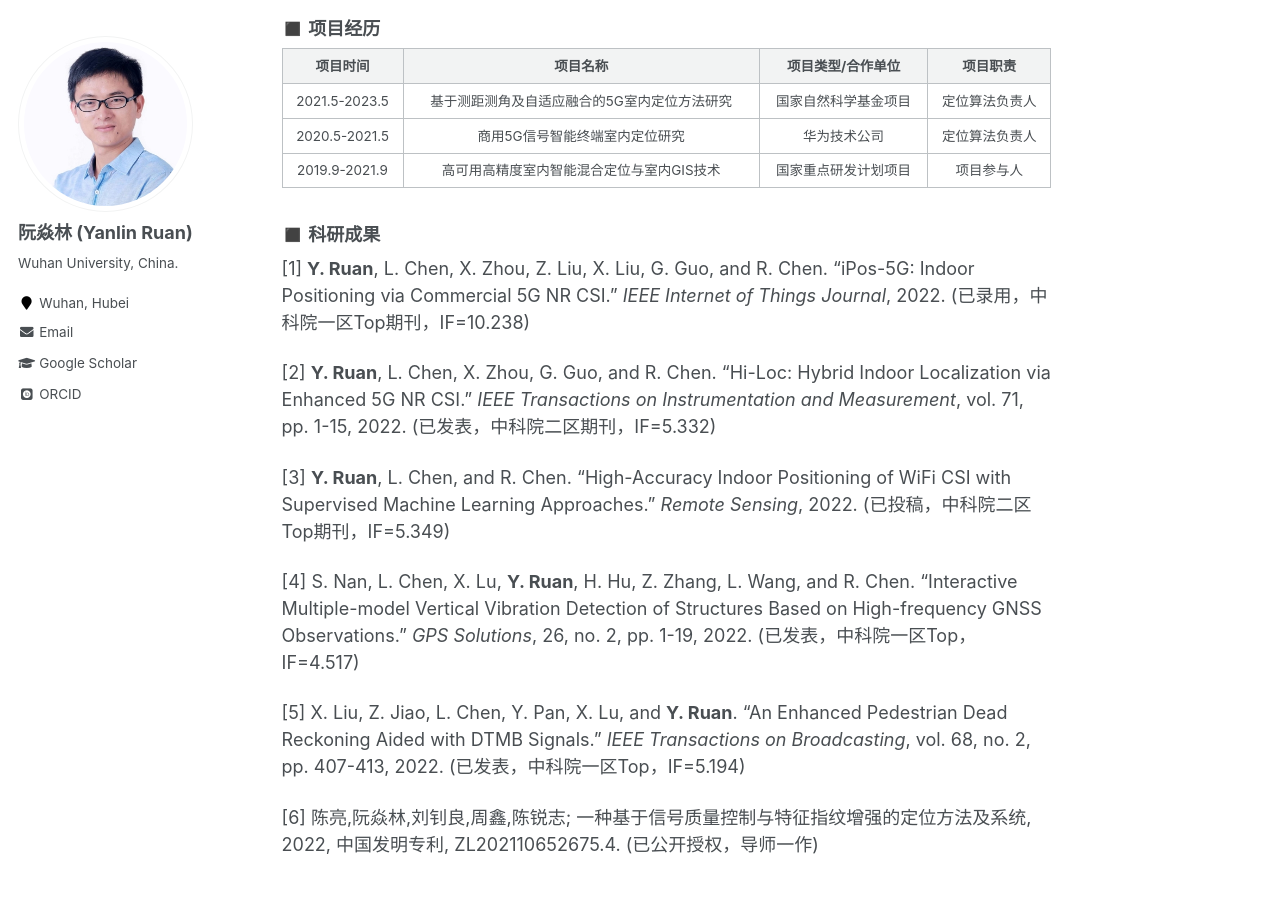
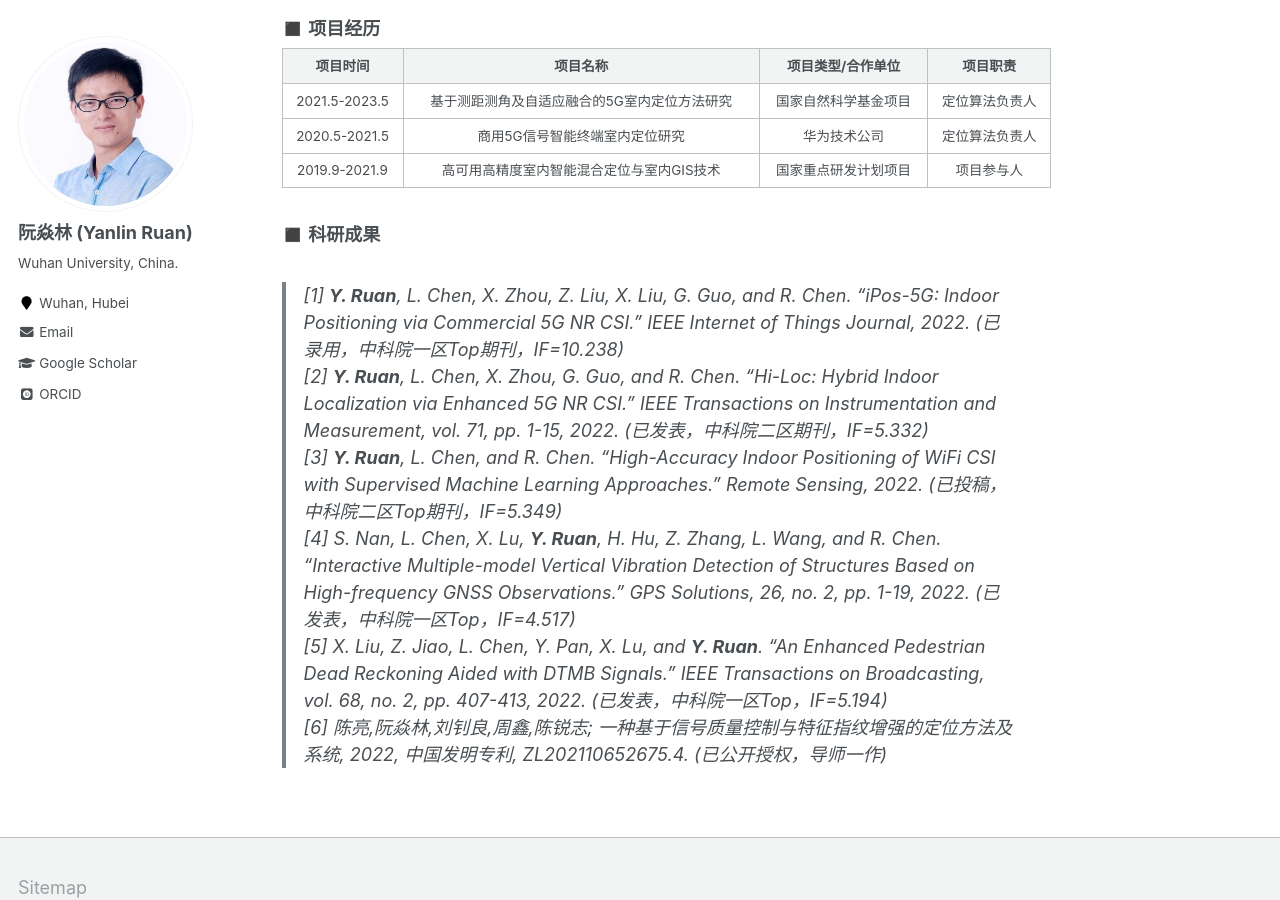
Before and after one commit to whuryl/whuryl.github.io, a Jekyll site: the page built from _pages/about.md, in a window 1280 px wide and 900 px high, scrolled down 842 px. Built offline with Jekyll 4.4.1, drawn with Linux system fonts in a browser that asks for light colours; some web fonts are replaced.

```diff
--- a/_pages/about.md
+++ b/_pages/about.md
@@ -44,14 +44,9 @@ redirect_from:
 
 ### ◼️ 科研成果
 
-[1]	**Y. Ruan**, L. Chen, X. Zhou, Z. Liu, X. Liu, G. Guo, and R. Chen. "iPos-5G: Indoor Positioning via Commercial 5G NR CSI." *IEEE Internet of Things Journal*, 2022. (已录用，中科院一区Top期刊，IF=10.238)
-
-[2]	**Y. Ruan**, L. Chen, X. Zhou, G. Guo, and R. Chen. "Hi-Loc: Hybrid Indoor Localization via Enhanced 5G NR CSI." *IEEE Transactions on Instrumentation and Measurement*, vol. 71, pp. 1-15, 2022. (已发表，中科院二区期刊，IF=5.332)
-
-[3]	**Y. Ruan**, L. Chen, and R. Chen. "High-Accuracy Indoor Positioning of WiFi CSI with Supervised Machine Learning Approaches." *Remote Sensing*, 2022. (已投稿，中科院二区Top期刊，IF=5.349)
-
-[4]	S. Nan, L. Chen, X. Lu, **Y. Ruan**, H. Hu, Z. Zhang, L. Wang, and R. Chen. "Interactive Multiple-model Vertical Vibration Detection of Structures Based on High-frequency GNSS Observations." *GPS Solutions*, 26, no. 2, pp. 1-19, 2022. (已发表，中科院一区Top，IF=4.517)
-
-[5]	X. Liu, Z. Jiao, L. Chen, Y. Pan, X. Lu, and **Y. Ruan**. "An Enhanced Pedestrian Dead Reckoning Aided with DTMB Signals." *IEEE Transactions on Broadcasting*, vol. 68, no. 2, pp. 407-413, 2022. (已发表，中科院一区Top，IF=5.194)
-
-[6]	陈亮,阮焱林,刘钊良,周鑫,陈锐志; 一种基于信号质量控制与特征指纹增强的定位方法及系统, 2022, 中国发明专利, ZL202110652675.4. (已公开授权，导师一作)
+> [1]	**Y. Ruan**, L. Chen, X. Zhou, Z. Liu, X. Liu, G. Guo, and R. Chen. "iPos-5G: Indoor Positioning via Commercial 5G NR CSI." *IEEE Internet of Things Journal*, 2022. (已录用，中科院一区Top期刊，IF=10.238)<br>
+> [2]	**Y. Ruan**, L. Chen, X. Zhou, G. Guo, and R. Chen. "Hi-Loc: Hybrid Indoor Localization via Enhanced 5G NR CSI." *IEEE Transactions on Instrumentation and Measurement*, vol. 71, pp. 1-15, 2022. (已发表，中科院二区期刊，IF=5.332)<br>
+> [3]	**Y. Ruan**, L. Chen, and R. Chen. "High-Accuracy Indoor Positioning of WiFi CSI with Supervised Machine Learning Approaches." *Remote Sensing*, 2022. (已投稿，中科院二区Top期刊，IF=5.349)<br>
+> [4]	S. Nan, L. Chen, X. Lu, **Y. Ruan**, H. Hu, Z. Zhang, L. Wang, and R. Chen. "Interactive Multiple-model Vertical Vibration Detection of Structures Based on High-frequency GNSS Observations." *GPS Solutions*, 26, no. 2, pp. 1-19, 2022. (已发表，中科院一区Top，IF=4.517)<br>
+> [5]	X. Liu, Z. Jiao, L. Chen, Y. Pan, X. Lu, and **Y. Ruan**. "An Enhanced Pedestrian Dead Reckoning Aided with DTMB Signals." *IEEE Transactions on Broadcasting*, vol. 68, no. 2, pp. 407-413, 2022. (已发表，中科院一区Top，IF=5.194)<br>
+> [6]	陈亮,阮焱林,刘钊良,周鑫,陈锐志; 一种基于信号质量控制与特征指纹增强的定位方法及系统, 2022, 中国发明专利, ZL202110652675.4. (已公开授权，导师一作)<br>
```
